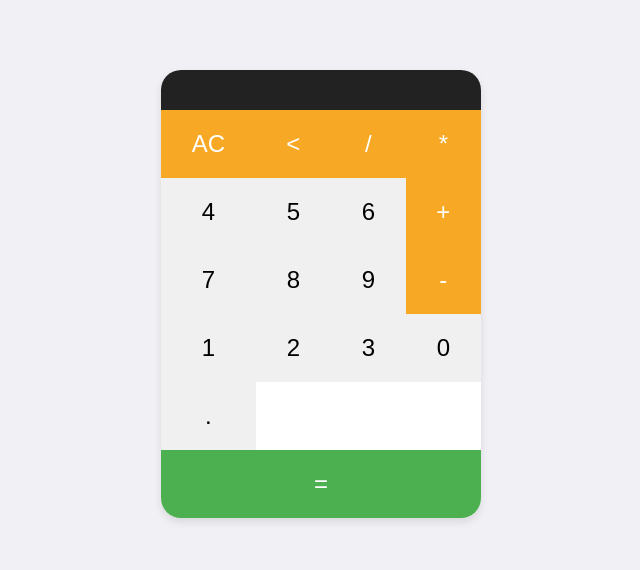
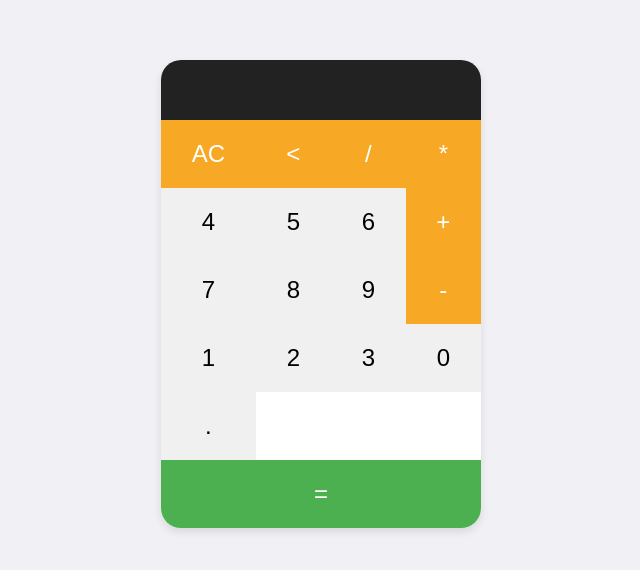
Before and after one commit to HenryyDev/Calculadora, a plain HTML site: page index.html in a window 1280 px wide. Shown: the part 106-676 px from the top of the page, without its empty margins (319-959 px from the left). Drawn offline with Linux system fonts and the light colour scheme.

Commit message:
fix:corrige display

```diff
--- a/index.html
+++ b/index.html
@@ -1,15 +1,17 @@
 <!DOCTYPE html>
 <html lang="pt-br">
   <head>
-    <meta charset="UTF-8">
-    <meta name="viewport" content="width=device-width, initial-scale=1.0">
-    <title>Calculadora </title>
-    <link rel="stylesheet" href="styles.css">
+    <meta charset="UTF-8" />
+    <meta name="viewport" content="width=device-width, initial-scale=1.0" />
+    <title>Calculadora</title>
+    <link rel="stylesheet" href="styles.css" />
     <script src="script.js"></script>
   </head>
   <body>
     <div class="calculator">
+      <div class="wrap">
         <div class="display" id="display"></div>
+      </div>
       <div id="buttons">
         <button class="btn operator" onclick="clean()">AC</button>
         <button class="btn operator" onclick="back()"><</button>
@@ -26,11 +28,9 @@
         <button class="btn" onclick="insert('9')">9</button>
         <button class="btn operator" onclick="insert('-')">-</button>
 
-
         <button class="btn" onclick="insert('1')">1</button>
         <button class="btn" onclick="insert('2')">2</button>
         <button class="btn" onclick="insert('3')">3</button>
-
 
         <button class="btn" onclick="insert('0')">0</button>
         <button class="btn" onclick="insert('.')">.</button>
--- a/styles.css
+++ b/styles.css
@@ -15,9 +15,14 @@ body {
   box-shadow: 0 4px 8px rgba(0, 0, 0, 0.1);
   overflow: hidden;
 }
-
+.wrap {
+  height: 60px;
+  display: flex;
+  align-items: center;
+  justify-content: end;
+  background: #222222;
+}
 .display {
-    background: #222222;
   color: #ffffff;
   padding: 20px;
   text-align: right;
@@ -27,7 +32,6 @@ body {
 
 #buttons {
   display: grid;
-
 }
 
 .btn {
```
Lines whose indentation alone changed are shown as unchanged.
